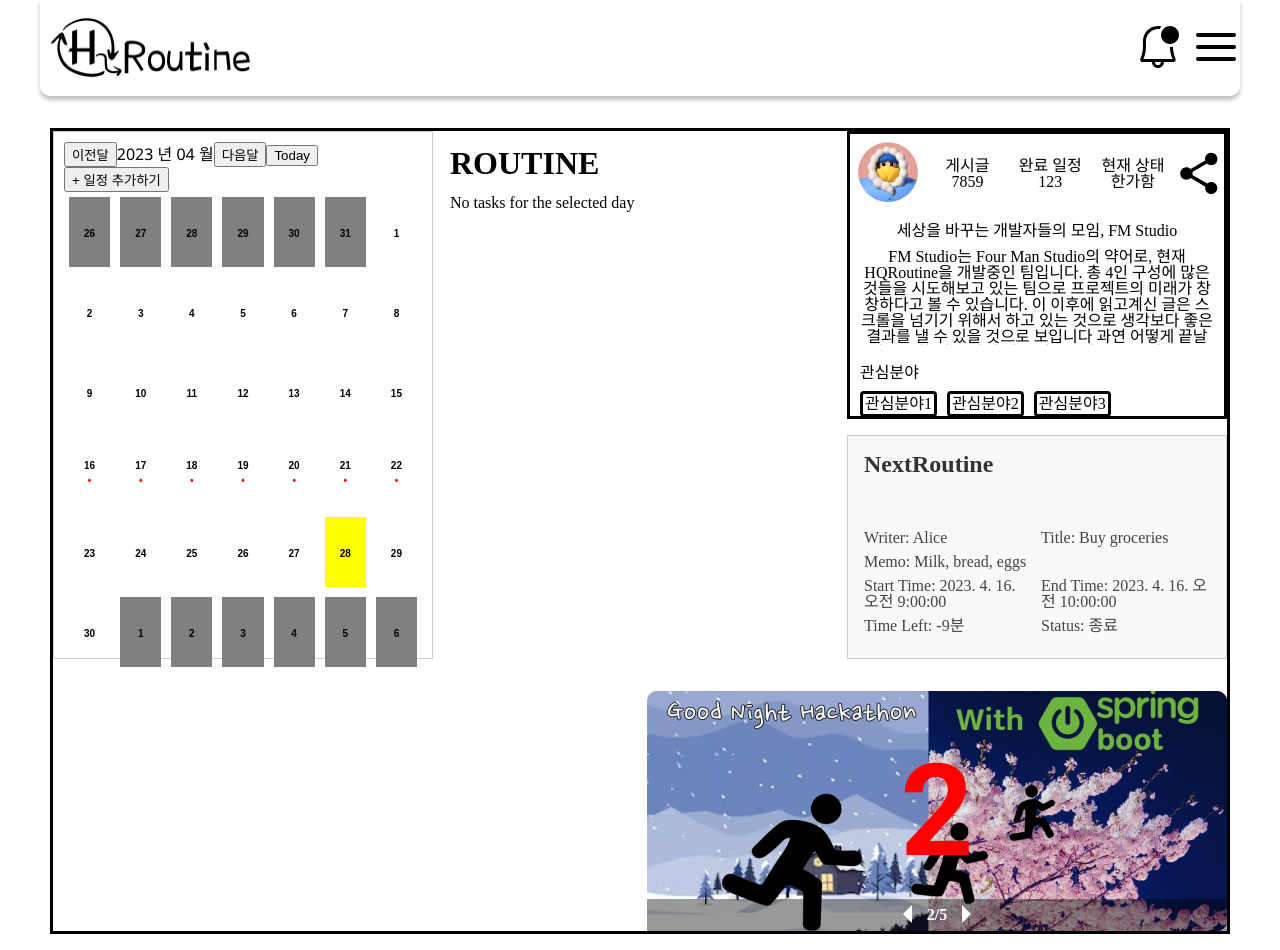
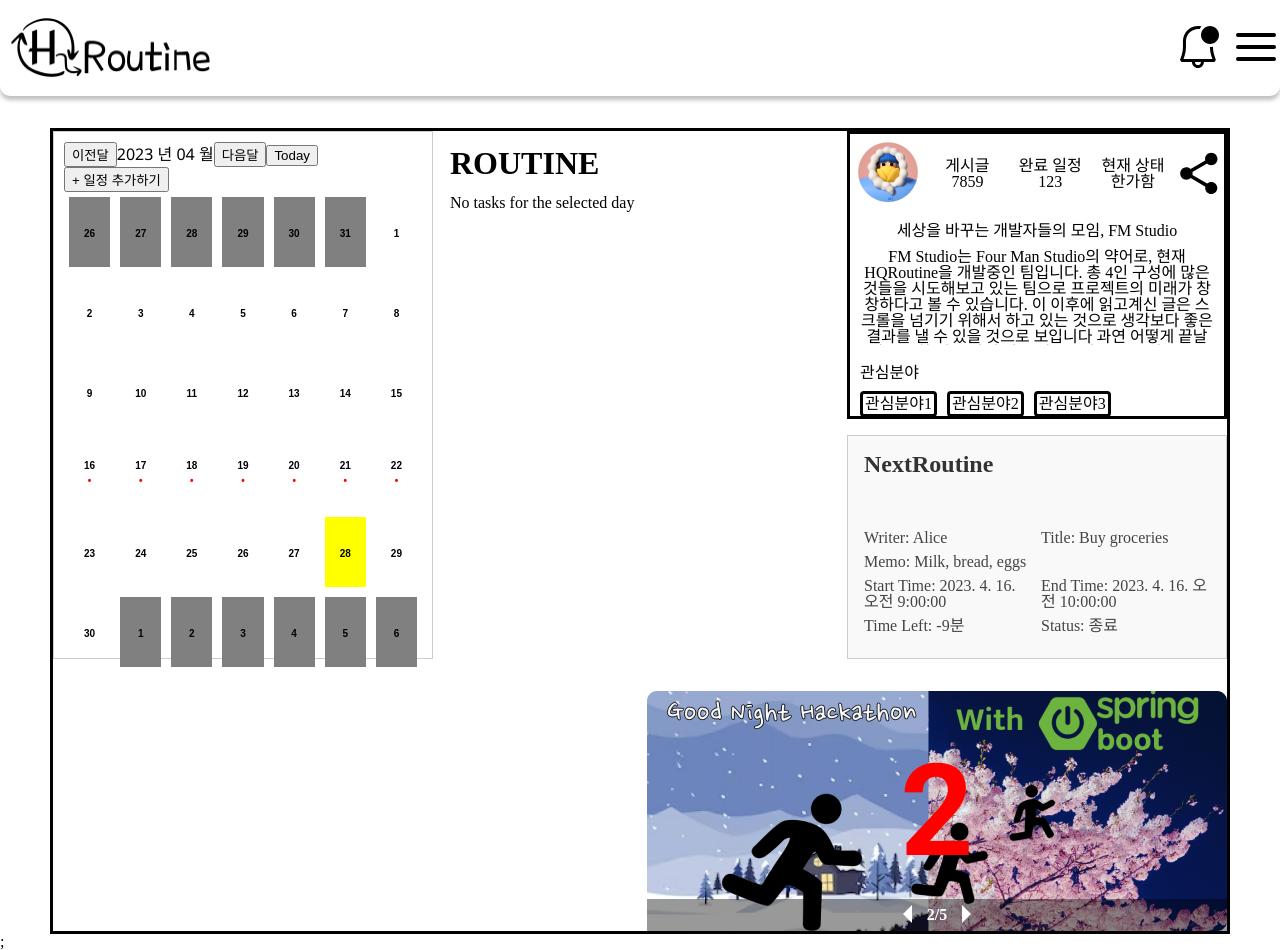
Before and after one commit to Techeer-FM-Studio/frontend, a Next.js app: page / in a window 1280 px wide. Built offline with nearby package versions, Linux system fonts and the light colour scheme.

Commit message:
refactor: 최상위 컴포넌트에 헤더 적용

```diff
--- a/src/pages/_app.tsx
+++ b/src/pages/_app.tsx
@@ -1,7 +1,12 @@
 import '@/styles/globals.scss';
-
 import type { AppProps } from 'next/app';
+import Header from '@/components/common/Header';
 
 export default function App({ Component, pageProps }: AppProps) {
-  return <Component {...pageProps} />;
+  return (
+    <>
+      <Header />
+      <Component {...pageProps} />;
+    </>
+  );
 }
--- a/src/pages/banner/list/[page].tsx
+++ b/src/pages/banner/list/[page].tsx
@@ -17,7 +17,6 @@
 
   return (
     <section className={styles.page}>
-      <Header />
       <BannerFilter totalElements={totalElements}></BannerFilter>
       <BannerList bannerList={content}></BannerList>
       <BannerPaginate totalPages={totalPages} page={page}></BannerPaginate>
--- a/src/pages/index.tsx
+++ b/src/pages/index.tsx
@@ -26,7 +26,6 @@
   };
   return (
     <div className={styles.page}>
-      <Header />
       <div className={styles.contentLayout}>
         <div className={styles.contentCenter}>
           {/* 달력 컴포넌트 */}
```
Also changed, not shown: src/components/README.md.
